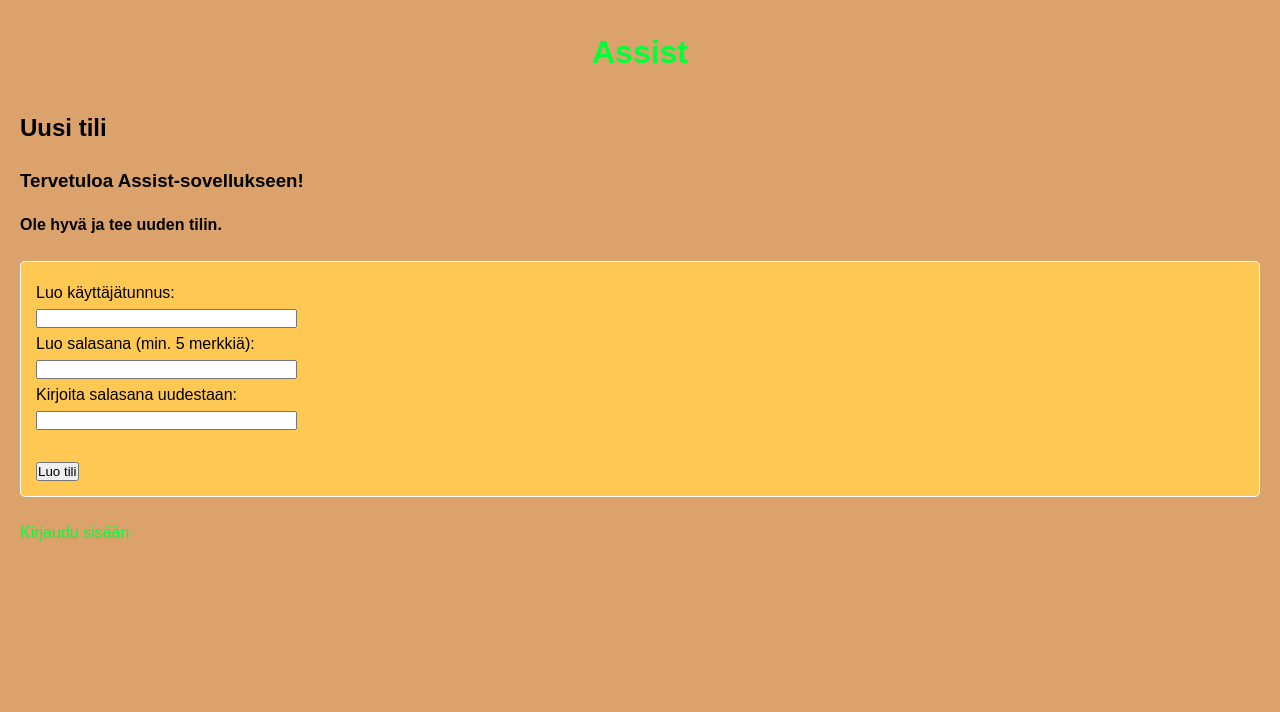
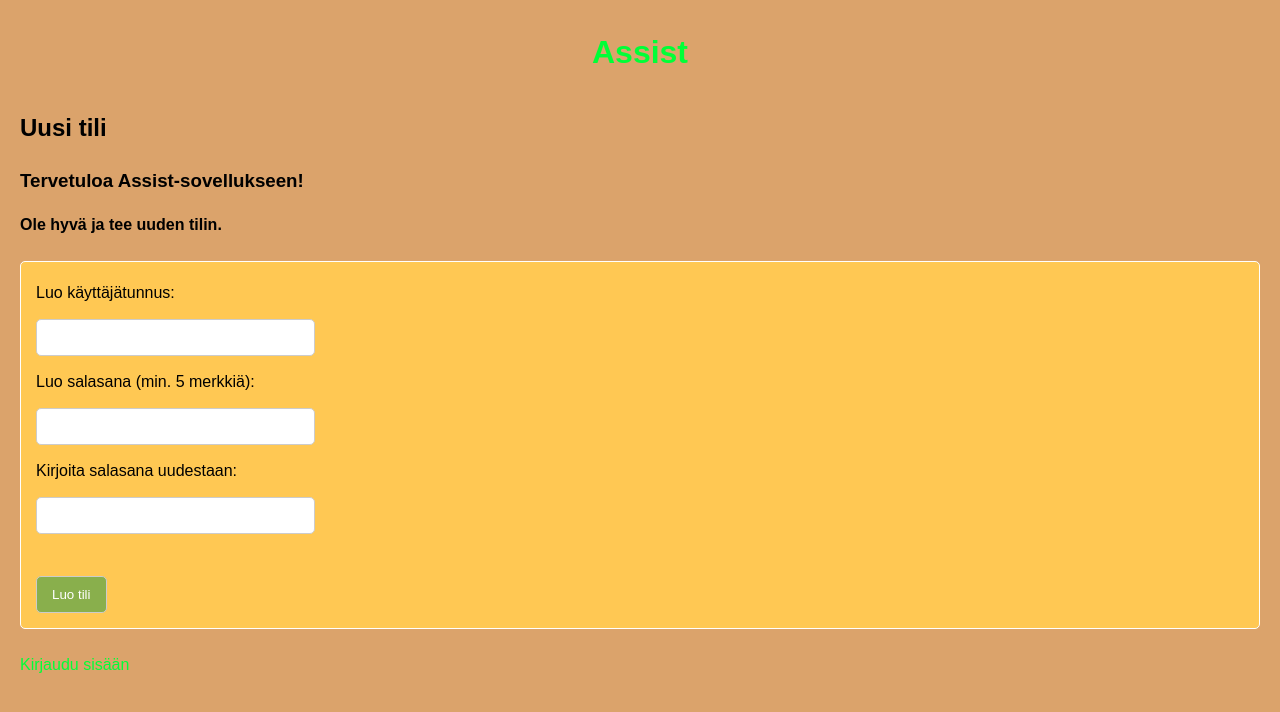
Before and after one commit to TKaoneka/Assist-sovellus, a Python web app: template templates/create_account.html in a window 1280 px wide. Shown: the top 712 px of the page. Run offline with Jinja, Linux system fonts and the light colour scheme; the template is opened without the code that fills it, so the values that code supplies are empty.

Commit message:
Add more styling

```diff
--- a/static/main.css
+++ b/static/main.css
@@ -67,3 +67,50 @@ hr {
     margin: 20px 0;
     border: 1px solid #ffffff;
 }
+
+input[type="text"] {
+    padding: 10px;
+    margin: 10px 0;
+    border: 1px solid #ccc;
+    border-radius: 5px;
+}
+
+input[type="password"] {
+    padding: 10px;
+    margin: 10px 0;
+    border: 1px solid #ccc;
+    border-radius: 5px;
+}
+
+textarea {
+    padding: 10px;
+    margin: 10px 0;
+    border: 1px solid #ccc;
+    border-radius: 5px;
+}
+
+input[type="submit"] {
+    background-color: #89af4c;
+    color: white;
+    padding: 10px 15px;
+    border: 1px solid #ccc;
+    border-radius: 5px;
+    cursor: pointer;
+}
+
+input[type="submit"]:hover {
+    background-color: #45a049;
+}
+
+button {
+    background-color: #89af4c;
+    color: white;
+    padding: 10px 15px;
+    border: 1px solid #ccc;
+    border-radius: 5px;
+    cursor: pointer;
+}
+
+button:hover {
+    background-color: #45a049;
+}
```
